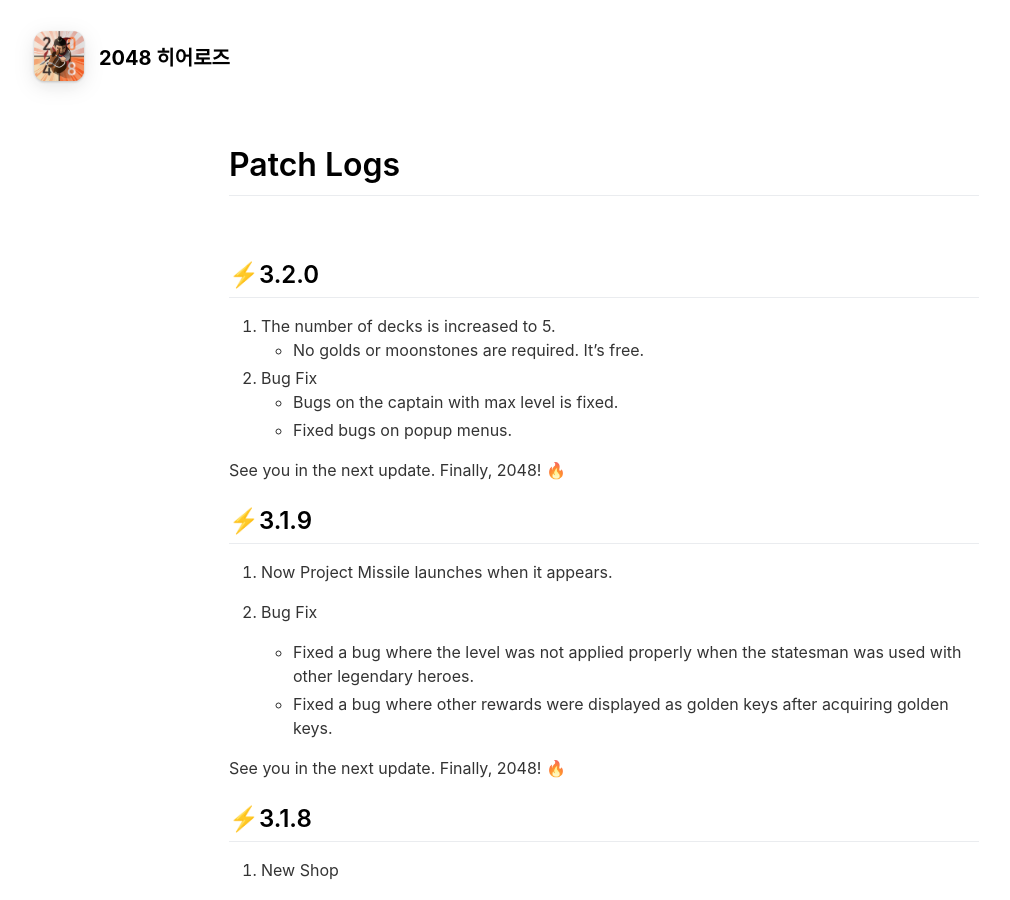
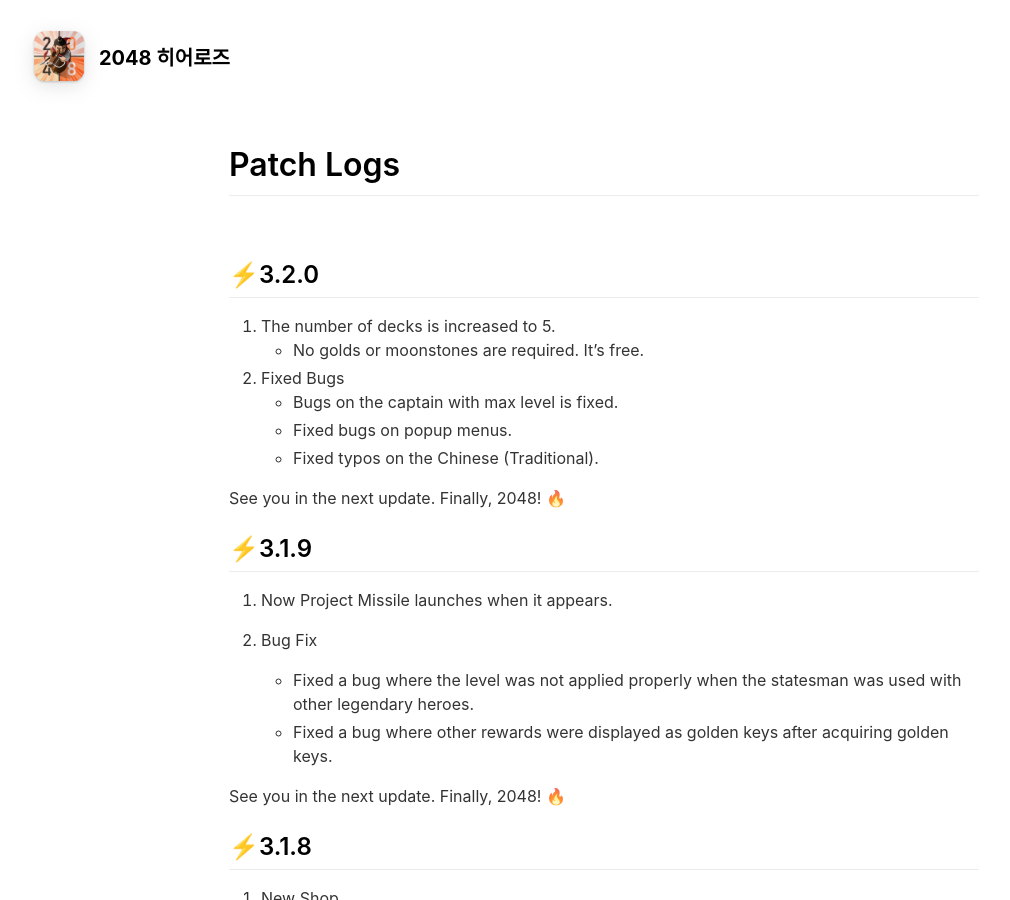
Before and after one commit to ArgoExped/Frozen-Arts, a Jekyll site: the page built from patch.md, in a window 1280 px wide and 900 px high. Shown: the whole window, without its empty margins (36-1046 px from the left). Built offline with Jekyll 4.4.1, drawn with Linux system fonts in a browser that asks for light colours; nearby versions of some CDN libraries.

Commit message:
Update patch.md
3.2.0

```diff
--- a/patch.md
+++ b/patch.md
@@ -13,9 +13,10 @@ include_in_header: true
 1. The number of decks is increased to 5.
 	- No golds or moonstones are required. It's free.
 
-2. Bug Fix
+2. Fixed Bugs
 	- Bugs on the captain with max level is fixed.
 	- Fixed bugs on popup menus.
+	- Fixed typos on the Chinese (Traditional).
 
 
 See you in the next update. Finally, 2048! 🔥
```
